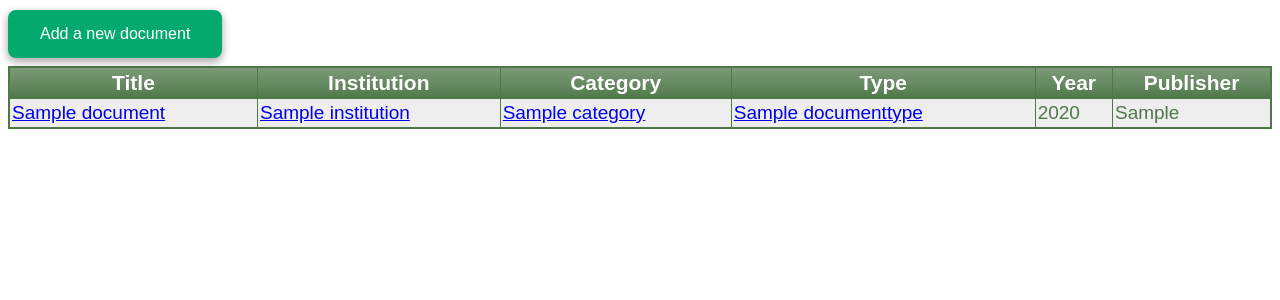
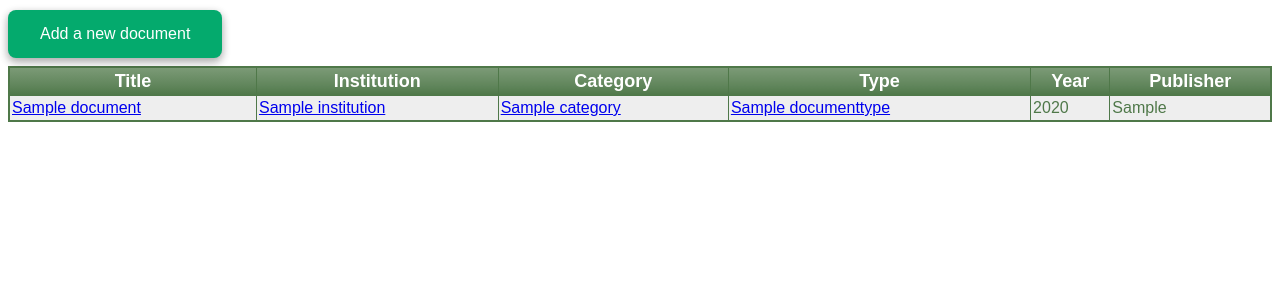
Before and after one commit to devinit/data-governance-db, a Django app: page /documents in a window 1280 px wide. Shown: the part 54-354 px from the top of the page. Run offline with Django 4.2, Linux system fonts and the light colour scheme; a user stored in the database is signed in; tables that the repository leaves empty hold one stand-in row (values such as "Sample post").

Commit message:
Reduce font size

```diff
--- a/core/static/core/css/main.css
+++ b/core/static/core/css/main.css
@@ -38,14 +38,14 @@ table.small td {
     padding: 3px 10px;
 }
 table.green tbody td {
-    font-size: 19px;
+    font-size: 16px;
     color: #4F7849;
 }
 table.green tr:nth-child(even), table.green tr:nth-child(even) td:not(.warning-cell) {
     background: #CEE0CC;
 }
 table.green thead, table.green th {
-    font-size: 21px;
+    font-size: 18px;
     font-weight: bold;
     color: #FFFFFF;
     background: #4F7849;
@@ -56,7 +56,7 @@ table.green thead, table.green th {
     text-align: center;
 }
 table.green thead td {
-    font-size: 21px;
+    font-size: 18px;
 }
 
 /* Sortable tables */
```
